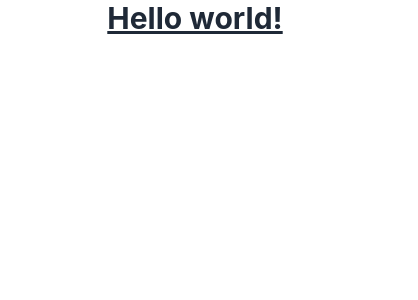
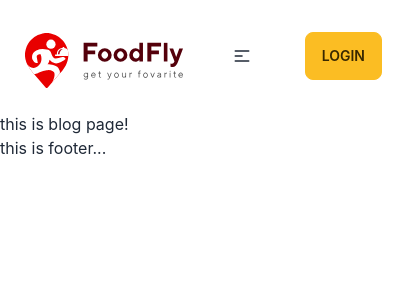
Before and after one commit to naymurweb/foodfly-client-side, a React (Create React App) app: page /blog in a window 390 px wide. Shown: the top 300 px of the page, 418 px wide, since content can reach past the window. Built offline with nearby package versions, Linux system fonts and the light colour scheme.

Commit message:
route setup and navbar

```diff
--- a/src/App.js
+++ b/src/App.js
@@ -1,12 +1,11 @@
-import logo from './logo.svg';
-import './App.css';
+import "./App.css";
+import { RouterProvider } from "react-router-dom";
+import { route } from "./Route/Route";
 
 function App() {
   return (
     <div className="">
-       <h1 className="text-3xl font-bold underline text-center">
-      Hello world!
-    </h1>
+      <RouterProvider router={route}></RouterProvider>
     </div>
   );
 }
--- /dev/null
+++ b/src/Layout/Main.js
@@ -0,0 +1,16 @@
+import React from "react";
+import { Outlet } from "react-router-dom";
+import Footer from "../pages/Home/Share/Footer/Footer";
+import Navbar from "../pages/Home/Share/Navbar/Navbar";
+
+const Main = () => {
+  return (
+    <div>
+      <Navbar></Navbar>
+      <Outlet></Outlet>
+      <Footer></Footer>
+    </div>
+  );
+};
+
+export default Main;
--- /dev/null
+++ b/src/Route/Route.js
@@ -0,0 +1,21 @@
+import { createBrowserRouter } from "react-router-dom";
+import Main from "../Layout/Main";
+import Blog from "../pages/Blog/Blog";
+import Home from "../pages/Home/Home/Home";
+
+export const route = createBrowserRouter([
+  {
+    path: "/",
+    element: <Main></Main>,
+    children: [
+      {
+        path: "/home",
+        element: <Home></Home>,
+      },
+      {
+        path: "/blog",
+        element: <Blog></Blog>,
+      },
+    ],
+  },
+]);
--- /dev/null
+++ b/src/pages/Blog/Blog.js
@@ -0,0 +1,12 @@
+import React from 'react';
+
+const Blog = () => {
+    return (
+        <div>
+            <h1>this is blog page!</h1>
+
+        </div>
+    );
+};
+
+export default Blog;
--- /dev/null
+++ b/src/pages/Home/Home/Home.js
@@ -0,0 +1,11 @@
+import React from 'react';
+
+const Home = () => {
+    return (
+        <div>
+            <h1>this is home</h1>
+        </div>
+    );
+};
+
+export default Home;
--- /dev/null
+++ b/src/pages/Home/Share/Footer/Footer.js
@@ -0,0 +1,11 @@
+import React from 'react';
+
+const Footer = () => {
+    return (
+        <div>
+            <h1>this is footer...</h1>
+        </div>
+    );
+};
+
+export default Footer;
--- /dev/null
+++ b/src/pages/Home/Share/Navbar/Navbar.js
@@ -0,0 +1,67 @@
+import React from "react";
+import { Link } from "react-router-dom";
+
+import logo from "../../../../image/logo.svg";
+
+const Navbar = () => {
+  return (
+    <div className="navbar bg-base-100 container mx-auto py-8 justify-between">
+      <div className="navbar-start">
+        <a className="btn btn-ghost normal-case text-xl">
+          <img src={logo} alt="" />
+        </a>
+      </div>
+      <div className="navbar-end hidden lg:flex">
+        <ul className="menu menu-horizontal px-1">
+          <li>
+            <Link to="/home">Home</Link>
+          </li>
+          <li>
+            <Link to="/blog">Blog</Link>
+          </li>
+
+          <li>
+            <a>Item 3</a>
+          </li>
+        </ul>
+      </div>
+
+      <div className="dropdown">
+        <label tabIndex={0} className="btn btn-ghost lg:hidden">
+          <svg
+            xmlns="http://www.w3.org/2000/svg"
+            className="h-5 w-5"
+            fill="none"
+            viewBox="0 0 24 24"
+            stroke="currentColor"
+          >
+            <path
+              strokeLinecap="round"
+              strokeLinejoin="round"
+              strokeWidth="2"
+              d="M4 6h16M4 12h8m-8 6h16"
+            />
+          </svg>
+        </label>
+        <ul
+          tabIndex={0}
+          className="menu menu-compact dropdown-content mt-3 p-2 shadow bg-base-100 rounded-box w-52"
+        >
+          <li>
+            <Link to="/home">Home</Link>
+          </li>
+
+          <li>
+            <Link to="/blog">Blog</Link>
+          </li>
+        </ul>
+      </div>
+
+      <div className="ml-4">
+        <a className="btn btn-warning">Login</a>
+      </div>
+    </div>
+  );
+};
+
+export default Navbar;
--- a/tailwind.config.js
+++ b/tailwind.config.js
@@ -1,10 +1,11 @@
 /** @type {import('tailwindcss').Config} */
 module.exports = {
-  content: [
-    "./src/**/*.{js,jsx,ts,tsx}",
-  ],
+  content: ["./src/**/*.{js,jsx,ts,tsx}"],
   theme: {
     extend: {},
   },
   plugins: [require("daisyui")],
-}
+  daisyui: {
+    themes: ["light"],
+  },
+};
```
Also changed, not shown: src/image/logo.svg (added).
